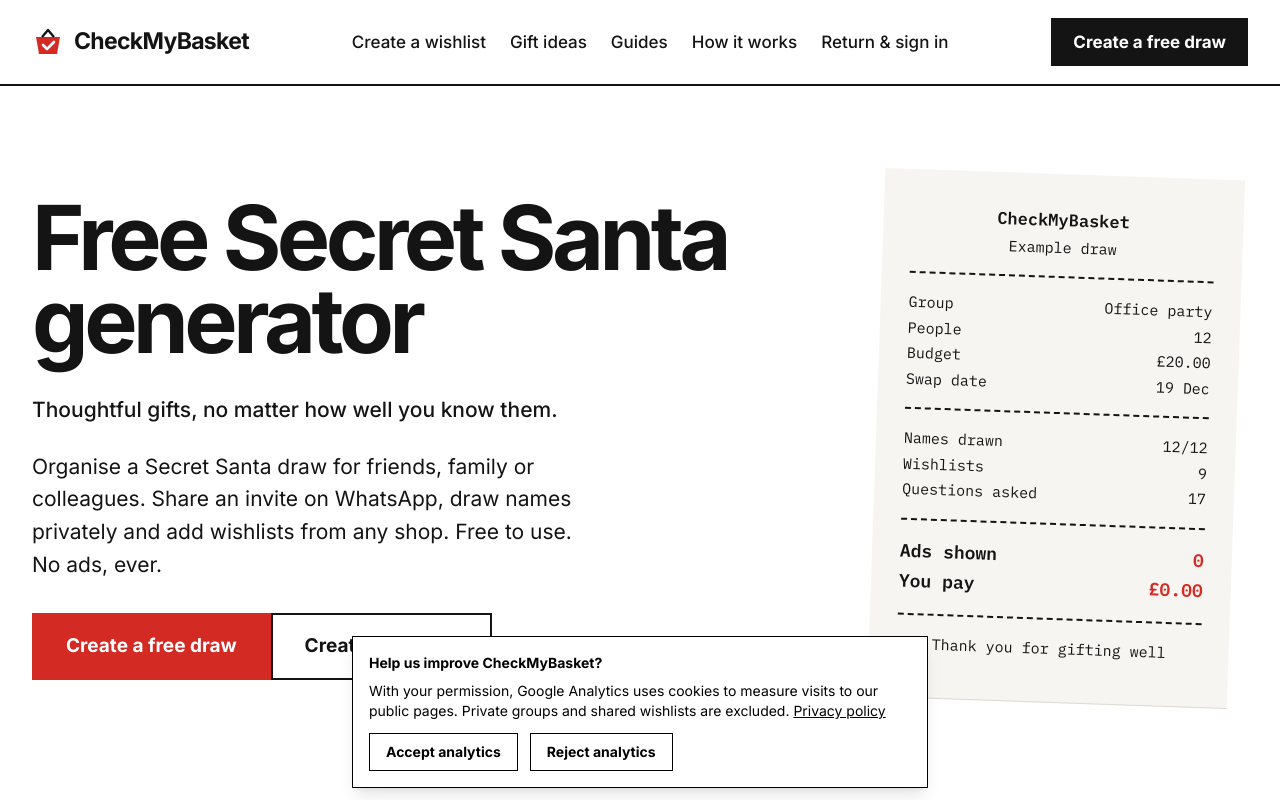
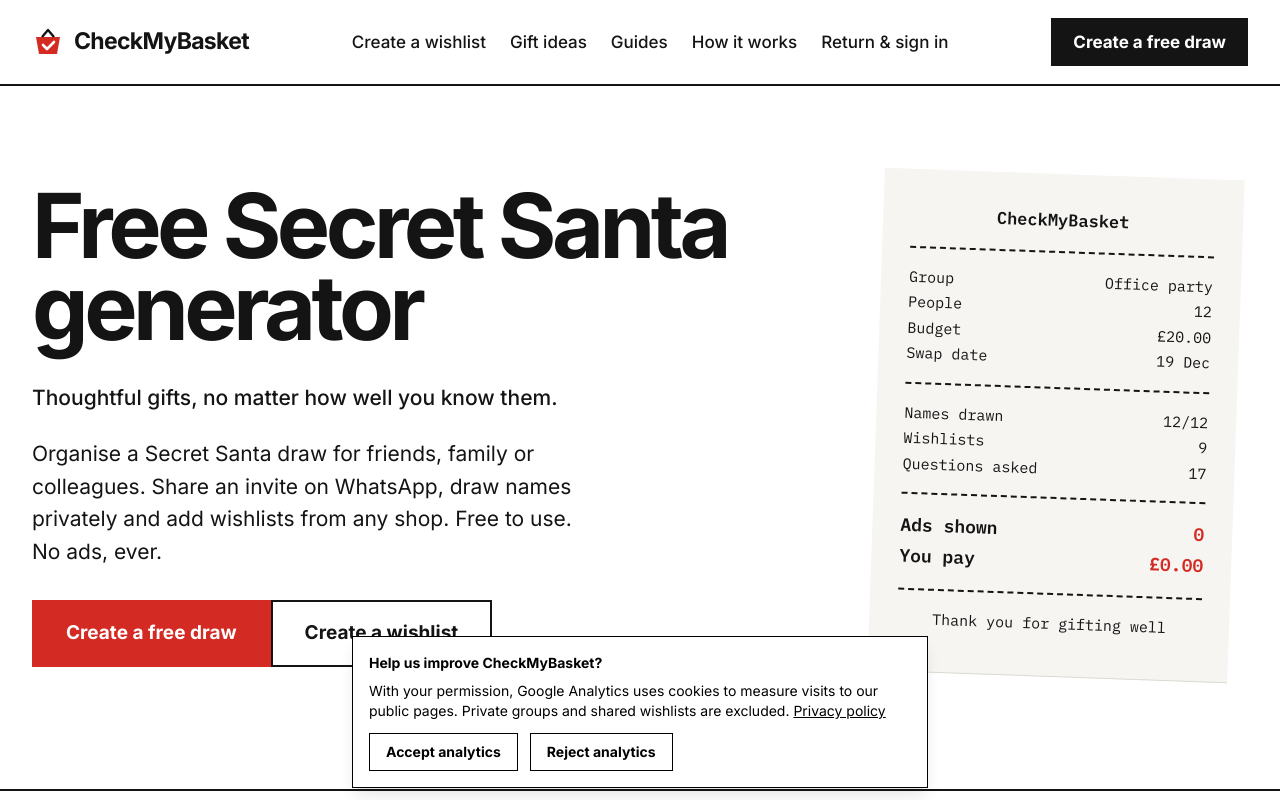
Before and after one commit to checkmybasket/checkmybasket, a Next.js app: page / in a window 1280 px wide. Shown: the top 800 px of the page. Built offline with nearby package versions, Linux system fonts and the light colour scheme.

Commit message:
UI 12: remove the receipt example subtitle

```diff
--- a/components/receipt/sections.tsx
+++ b/components/receipt/sections.tsx
@@ -15,7 +15,7 @@
 export function Receipt() {
   return <div className="receipt-sample" role="img" aria-label="Example draw summary: 12 people, £20 budget, no ads, free">
     <div aria-hidden="true">
-      <div className="receipt-sample-title">CheckMyBasket</div><div className="receipt-sample-centre">Example draw</div>
+      <div className="receipt-sample-title">CheckMyBasket</div>
       {receiptBlocks.map((rows, i) => <div key={i} className={`receipt-sample-block ${i === 2 ? "receipt-sample-totals" : ""}`}>
         {rows.map(([label, value]) => <div className="receipt-sample-row" key={label}><span>{label}</span><span>{value}</span></div>)}
       </div>)}
```
Also changed, not shown: 1 other file (tests, documents, lock files or other folders).
